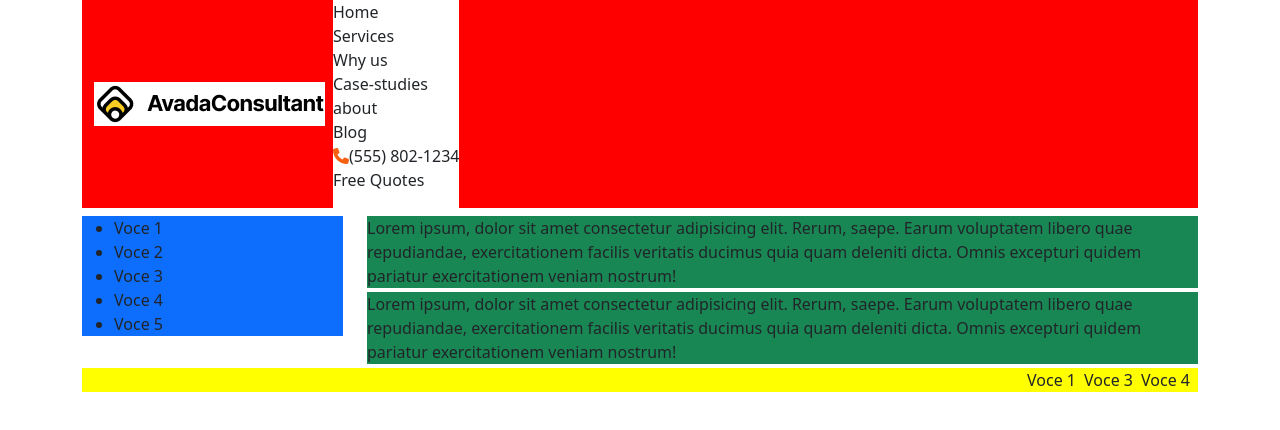
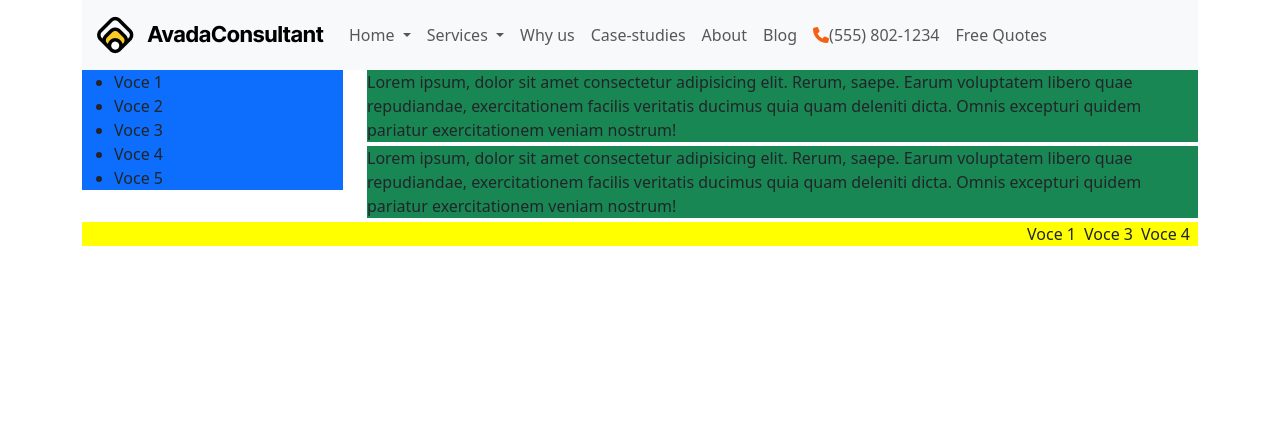
Before and after one commit to AndyDAntuono/proj-html-vuejs, a Vue app: page / in a window 1280 px wide. Shown: the top 430 px of the page. Built offline with nearby package versions, Linux system fonts and the light colour scheme.

Commit message:
[UPD] updated AppHeader.vue and README.MD files

```diff
--- a/src/components/AppHeader.vue
+++ b/src/components/AppHeader.vue
@@ -4,6 +4,61 @@
         <div class="container">
             <div class="row">
                 <div class="col-12">
+                    <nav class="navbar navbar-expand-lg bg-body-tertiary">
+                        <div class="container-fluid">
+                          <a class="navbar-brand" href="#">
+                            <img src="../assets/img/avada-marketing-logo.png" alt="avada-marketing-logo.png">
+                          </a>
+                          <button class="navbar-toggler" type="button" data-bs-toggle="collapse" data-bs-target="#navbarSupportedContent" aria-controls="navbarSupportedContent" aria-expanded="false" aria-label="Toggle navigation">
+                            <span class="navbar-toggler-icon"></span>
+                          </button>
+                          <div class="collapse navbar-collapse" id="navbarSupportedContent">
+                            <ul class="navbar-nav me-auto mb-2 mb-lg-0">
+                                <li class="nav-item dropdown">
+                                    <a class="nav-link dropdown-toggle" href="#" role="button" data-bs-toggle="dropdown" aria-expanded="false">
+                                        Home
+                                    </a>
+                                    <ul class="dropdown-menu">
+                                        <li><a class="dropdown-item" href="#">Action</a></li>
+                                        <li><a class="dropdown-item" href="#">Another action</a></li>
+                                        <li><hr class="dropdown-divider"></li>
+                                        <li><a class="dropdown-item" href="#">Something else here</a></li>
+                                    </ul>
+                                </li>
+                                <li class="nav-item dropdown">
+                                    <a class="nav-link dropdown-toggle" href="#" role="button" data-bs-toggle="dropdown" aria-expanded="false">
+                                        Services
+                                    </a>
+                                    <ul class="dropdown-menu">
+                                        <li><a class="dropdown-item" href="#">Action</a></li>
+                                        <li><a class="dropdown-item" href="#">Another action</a></li>
+                                        <li><hr class="dropdown-divider"></li>
+                                        <li><a class="dropdown-item" href="#">Something else here</a></li>
+                                    </ul>
+                                </li>
+                                <li class="nav-item">
+                                    <a class="nav-link" href="#">Why us</a>
+                                </li>
+                                <li class="nav-item">
+                                    <a class="nav-link" href="#">Case-studies</a>
+                                </li>
+                                <li class="nav-item">
+                                    <a class="nav-link" href="#">About</a>
+                                </li>
+                                <li class="nav-item">
+                                    <a class="nav-link" href="#">Blog</a>
+                                </li>
+                                <li class="nav-item">
+                                    <a class="nav-link" href="#"><i class="fa-solid fa-phone"></i>(555) 802-1234</a>
+                                </li>
+                                <li class="nav-item">
+                                    <a class="nav-link" href="#">Free Quotes</a>
+                                </li>
+                            </ul>
+                        </div>
+                    </div>
+                </nav>
+                    <!--
                     <div class="header-navbar mb-2">
                         <div class="container-fluid d-flex align-items-center w-100">
                             <div class="logo bg-white w-20 me-2">
@@ -26,6 +81,7 @@
                             </div>
                         </div>
                     </div>
+                -->
                 </div>
             </div>
         </div>
```
Also changed, not shown: 1 other file (tests, documents, lock files or other folders).
